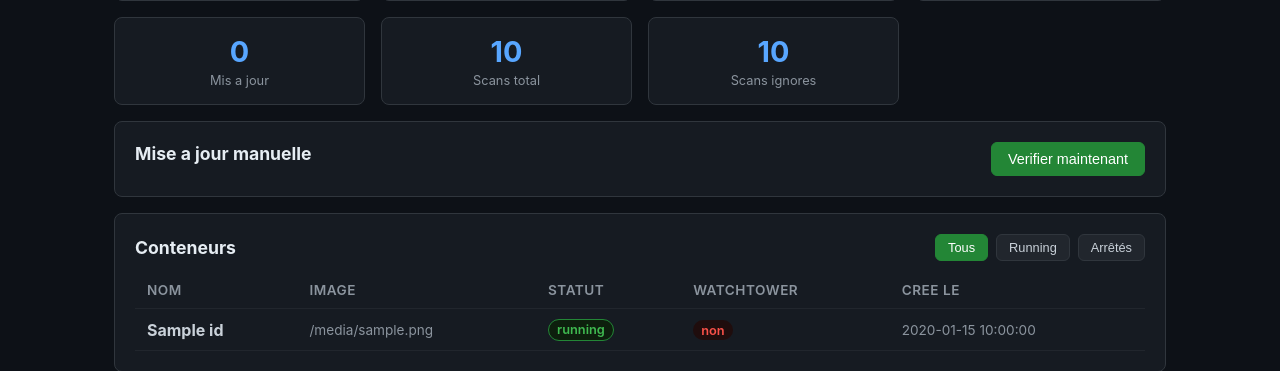
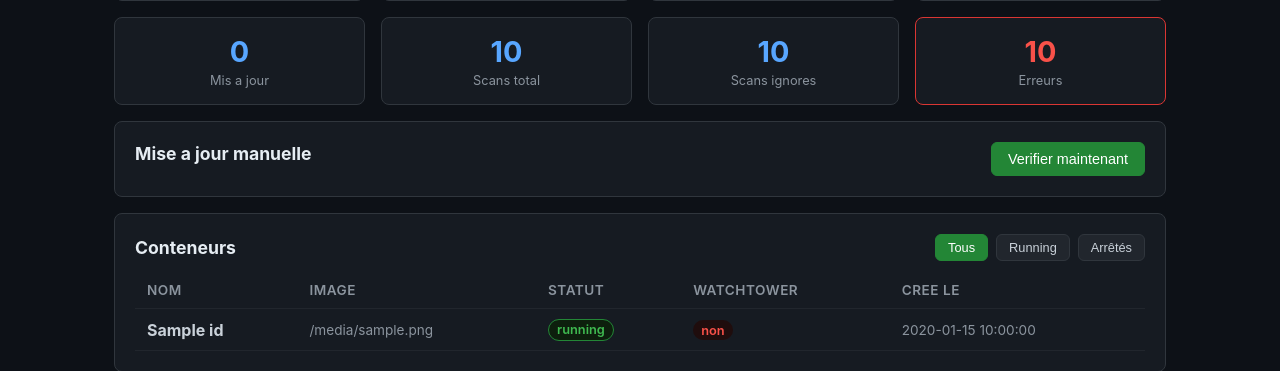
Before and after one commit to Turiko313/DOCKER-watchtower, a Flask app: template dashboard/templates/dashboard.html in a window 1280 px wide. Shown: the part 111-482 px from the top of the page. Run offline with Flask 3, Linux system fonts and the light colour scheme; the template is opened without the code that fills it: most values are stand-ins (such as "Sample title", 1, 10 or a date in 2020).

Commit message:
feat: Always show metrics cards and track watchtower_scans_failed

```diff
--- a/dashboard/templates/dashboard.html
+++ b/dashboard/templates/dashboard.html
@@ -19,28 +19,23 @@
     <div class="value">{{ containers|selectattr('watchtower_enabled')|list|length }}</div>
     <div class="label">Surveilles</div>
   </div>
-  {% if metrics.get('watchtower_containers_updated') %}
   <div class="metric-card">
-    <div class="value">{{ metrics['watchtower_containers_updated']|int }}</div>
+    <div class="value">{{ metrics.get('watchtower_containers_updated', 0)|int }}</div>
     <div class="label">Mis a jour</div>
   </div>
-  {% endif %}
-  {% if metrics.get('watchtower_scans_total') %}
   <div class="metric-card">
-    <div class="value">{{ metrics['watchtower_scans_total']|int }}</div>
+    <div class="value">{{ metrics.get('watchtower_scans_total', 0)|int }}</div>
     <div class="label">Scans total</div>
   </div>
-  {% endif %}
-  {% if metrics.get('watchtower_scans_skipped') %}
   <div class="metric-card">
-    <div class="value">{{ metrics['watchtower_scans_skipped']|int }}</div>
+    <div class="value">{{ metrics.get('watchtower_scans_skipped', 0)|int }}</div>
     <div class="label">Scans ignores</div>
   </div>
-  {% endif %}
   {% set failed_count = update_statuses.values()|select('equalto','failed')|list|length %}
-  {% if failed_count > 0 %}
+  {% set total_failed = failed_count + metrics.get('watchtower_scans_failed', 0)|int %}
+  {% if total_failed > 0 %}
   <div class="metric-card" style="border-color:#da3633">
-    <div class="value" style="color:#f85149">{{ failed_count }}</div>
+    <div class="value" style="color:#f85149">{{ total_failed }}</div>
     <div class="label">Erreurs</div>
   </div>
   {% endif %}
--- a/dashboard/watchtower_api.py
+++ b/dashboard/watchtower_api.py
@@ -56,7 +56,8 @@ def get_watchtower_metrics():
     keys_to_track = [
         "watchtower_containers_updated",
         "watchtower_scans_total",
-        "watchtower_scans_skipped"
+        "watchtower_scans_skipped",
+        "watchtower_scans_failed"
     ]
 
     result = {}
```
